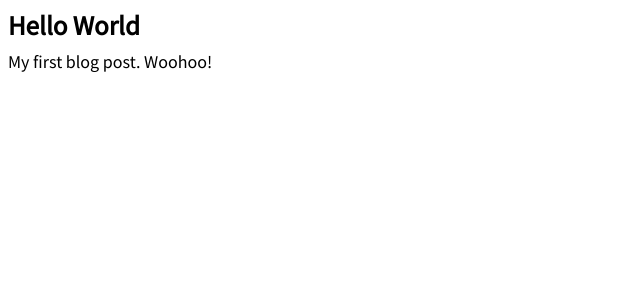
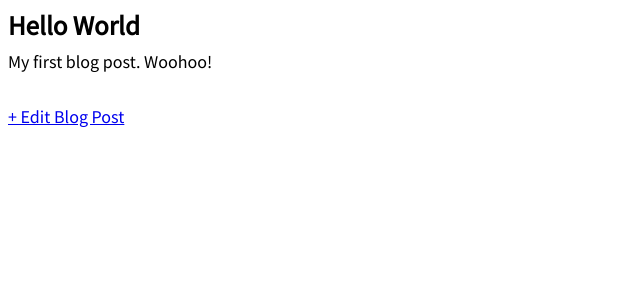
Before and after one commit to jacobbexten/blog, a Django app: page /post/1/ in a window 1280 px wide. Shown: the part 126-426 px from the top of the page, without its empty margins (0-640 px from the left). Run offline with Django 3.2, Linux system fonts and the light colour scheme; data comes from the database, SQL or seed files in the repository; both versions use the stored data as it was after the commit.

Commit message:
BlogApp3 First Commit

```diff
--- a/blog/urls.py
+++ b/blog/urls.py
@@ -1,10 +1,12 @@
 from django.urls import path
 
-from .views import BlogListView, BlogDetailView, BlogCreateView
+from .views import BlogListView, BlogDetailView, BlogCreateView, BlogUpdateView
 
 
 
 urlpatterns = [
+
+    path('post/<int:pk>/edit/', BlogUpdateView.as_view(), name='post_edit'),
 
     path('post/new/', BlogCreateView.as_view(), name='post_new'),
 
--- a/blog/views.py
+++ b/blog/views.py
@@ -4,7 +4,7 @@ from django.shortcuts import render
 
 from django.views.generic import ListView, DetailView
 
-from django.views.generic.edit import CreateView
+from django.views.generic.edit import CreateView, UpdateView
 
 
 from .models import Post
@@ -32,3 +32,12 @@ class BlogCreateView(CreateView):
     template_name = 'post_new.html'
 
     fields = ['title', 'author', 'body']
+
+
+class BlogUpdateView(UpdateView):
+
+    model = Post
+
+    template_name = 'post_edit.html'
+
+    fields = ['title', 'body']
--- a/templates/post_detail.html
+++ b/templates/post_detail.html
@@ -13,4 +13,6 @@
 
     </div>
 
+    <a href="{% url 'post_edit' post.pk %}">+ Edit Blog Post</a>
+
 {% endblock content %}
```
Also changed, not shown: templates/post_edit.html (added, +18 -0 lines), db.sqlite3.
